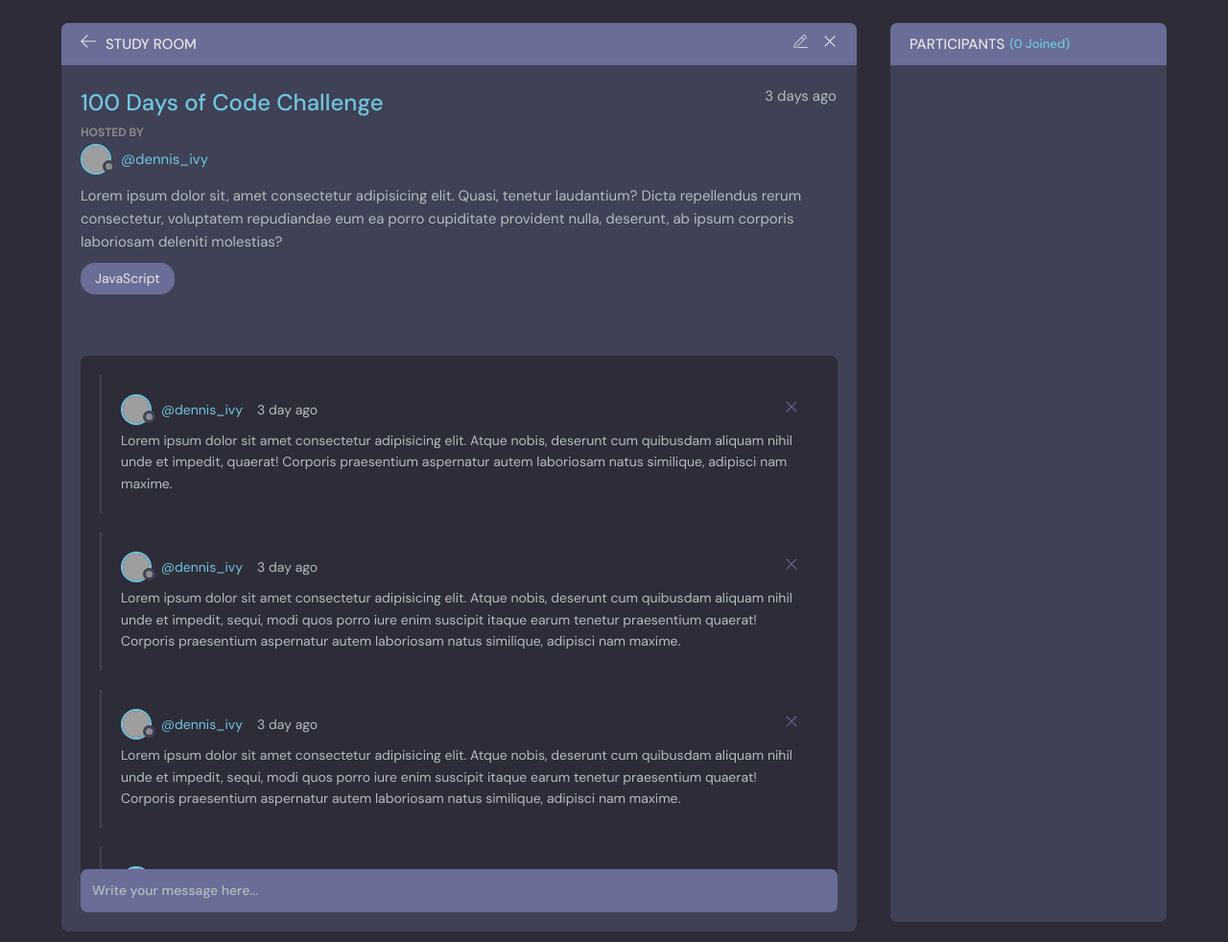
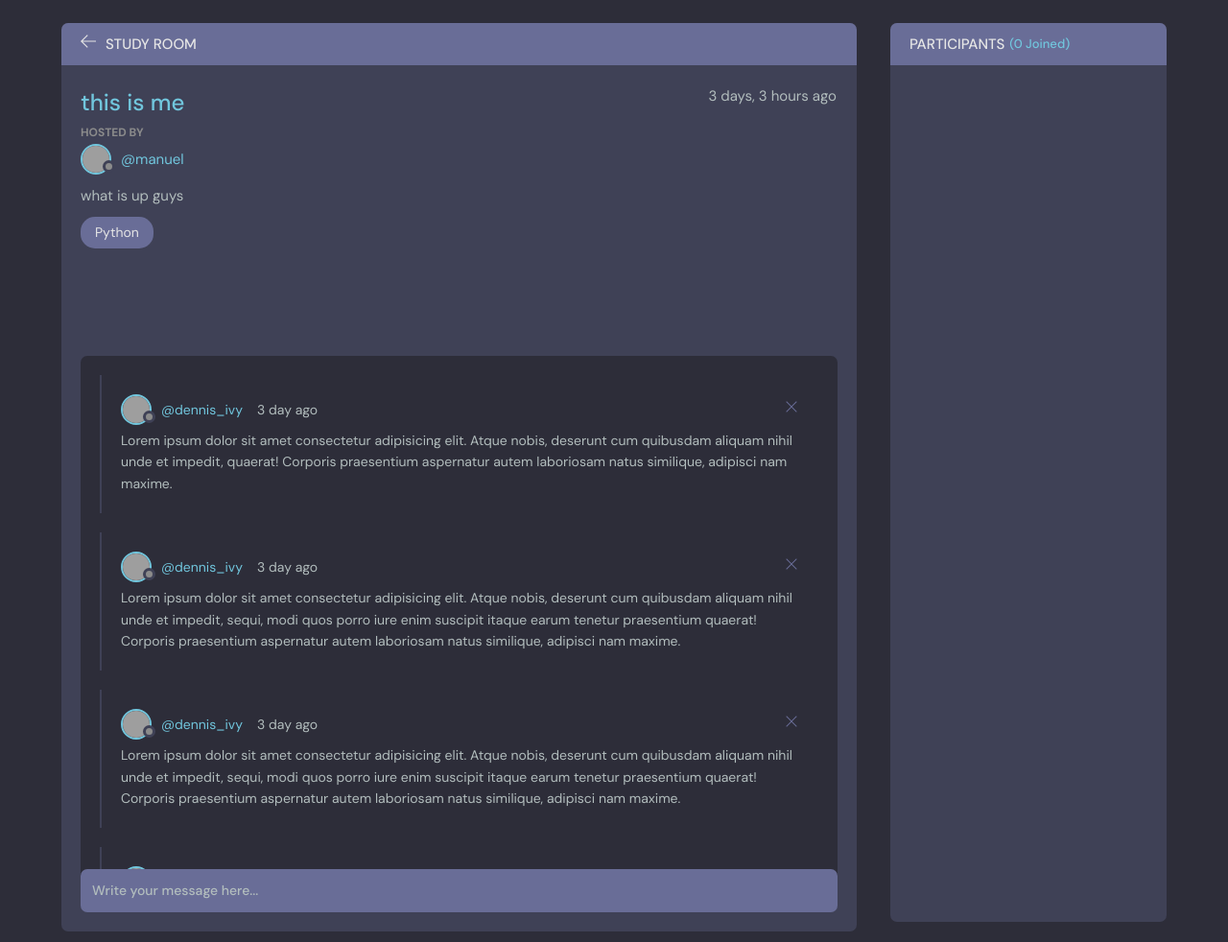
Before and after one commit to Manuel-heav/django_course, a Django app: page /room/8/ in a window 1280 px wide. Shown: the part 76-1058 px from the top of the page at 96% size. Run offline with Django 4.2, Linux system fonts and the light colour scheme; data comes from the database, SQL or seed files in the repository; grey boxes are pictures that could not be loaded.

```diff
--- a/studybud/base/templates/base/room.html
+++ b/studybud/base/templates/base/room.html
@@ -6,7 +6,7 @@
     <div class="room">
       <div class="room__top">
         <div class="room__topLeft">
-          <a href="index.html">
+          <a href="{% url 'home'%}">
             <svg
               version="1.1"
               xmlns="http://www.w3.org/2000/svg"
@@ -23,8 +23,9 @@
           <h3>Study Room</h3>
         </div>
 
+        {% if room.host == request.user%}
         <div class="room__topRight">
-          <a href="#">
+          <a href="{% url 'update-room' room.id%}">
             <svg
               enable-background="new 0 0 24 24"
               height="32"
@@ -52,7 +53,7 @@
               </g>
             </svg>
           </a>
-          <a href="#">
+          <a href="{% url 'delete-room' room.id%}">
             <svg
               version="1.1"
               xmlns="http://www.w3.org/2000/svg"
@@ -67,45 +68,25 @@
             </svg>
           </a>
         </div>
-
-        <!-- <button class="action-button" data-id="120" data-delete-url="https://randomuser.me/api/3324923"
-            data-edit-url="profile.html">
-            <svg version="1.1" xmlns="http://www.w3.org/2000/svg" width="32" height="32" viewBox="0 0 32 32">
-              <title>ellipsis-horizontal</title>
-              <path
-                d="M16 7.843c-2.156 0-3.908-1.753-3.908-3.908s1.753-3.908 3.908-3.908c2.156 0 3.908 1.753 3.908 3.908s-1.753 3.908-3.908 3.908zM16 1.98c-1.077 0-1.954 0.877-1.954 1.954s0.877 1.954 1.954 1.954c1.077 0 1.954-0.877 1.954-1.954s-0.877-1.954-1.954-1.954z">
-              </path>
-              <path
-                d="M16 19.908c-2.156 0-3.908-1.753-3.908-3.908s1.753-3.908 3.908-3.908c2.156 0 3.908 1.753 3.908 3.908s-1.753 3.908-3.908 3.908zM16 14.046c-1.077 0-1.954 0.877-1.954 1.954s0.877 1.954 1.954 1.954c1.077 0 1.954-0.877 1.954-1.954s-0.877-1.954-1.954-1.954z">
-              </path>
-              <path
-                d="M16 31.974c-2.156 0-3.908-1.753-3.908-3.908s1.753-3.908 3.908-3.908c2.156 0 3.908 1.753 3.908 3.908s-1.753 3.908-3.908 3.908zM16 26.111c-1.077 0-1.954 0.877-1.954 1.954s0.877 1.954 1.954 1.954c1.077 0 1.954-0.877 1.954-1.954s-0.877-1.954-1.954-1.954z">
-              </path>
-            </svg>
-          </button> -->
+        {%endif%}
       </div>
       <div class="room__box scroll">
         <div class="room__header scroll">
           <div class="room__info">
-            <h3>100 Days of Code Challenge</h3>
-            <span>3 days ago</span>
+            <h3>{{room.name}}</h3>
+            <span>{{room.created|timesince}} ago</span>
           </div>
           <div class="room__hosted">
             <p>Hosted By</p>
-            <a href="#" class="room__author">
+            <a href="{%url 'user-profile' room.host.id%}" class="room__author">
               <div class="avatar avatar--small">
                 <img src="https://randomuser.me/api/portraits/men/37.jpg" />
               </div>
-              <span>@dennis_ivy</span>
+              <span>@{{room.host.username}}</span>
             </a>
           </div>
-          <div class="room__details">
-            Lorem ipsum dolor sit, amet consectetur adipisicing elit. Quasi,
-            tenetur laudantium? Dicta repellendus rerum consectetur, voluptatem
-            repudiandae eum ea porro cupiditate provident nulla, deserunt, ab
-            ipsum corporis laboriosam deleniti molestias?
-          </div>
-          <span class="room__topics">JavaScript</span>
+          <div class="room__details">{{room.description}}</div>
+          <span class="room__topics">{{room.topic}}</span>
         </div>
         <div class="room__conversation">
           <div class="threads scroll">
@@ -268,7 +249,7 @@
         Participants <span>({{participants.count}} Joined)</span>
       </h3>
       <div class="participants__list scroll">
-        {%for message in room_messages%}
+        {%for user in participants%}
         <a href="{%url 'user-profile' user.id%}" class="participant">
           <div class="avatar avatar--medium">
             <img src="https://randomuser.me/api/portraits/men/37.jpg" />
```
